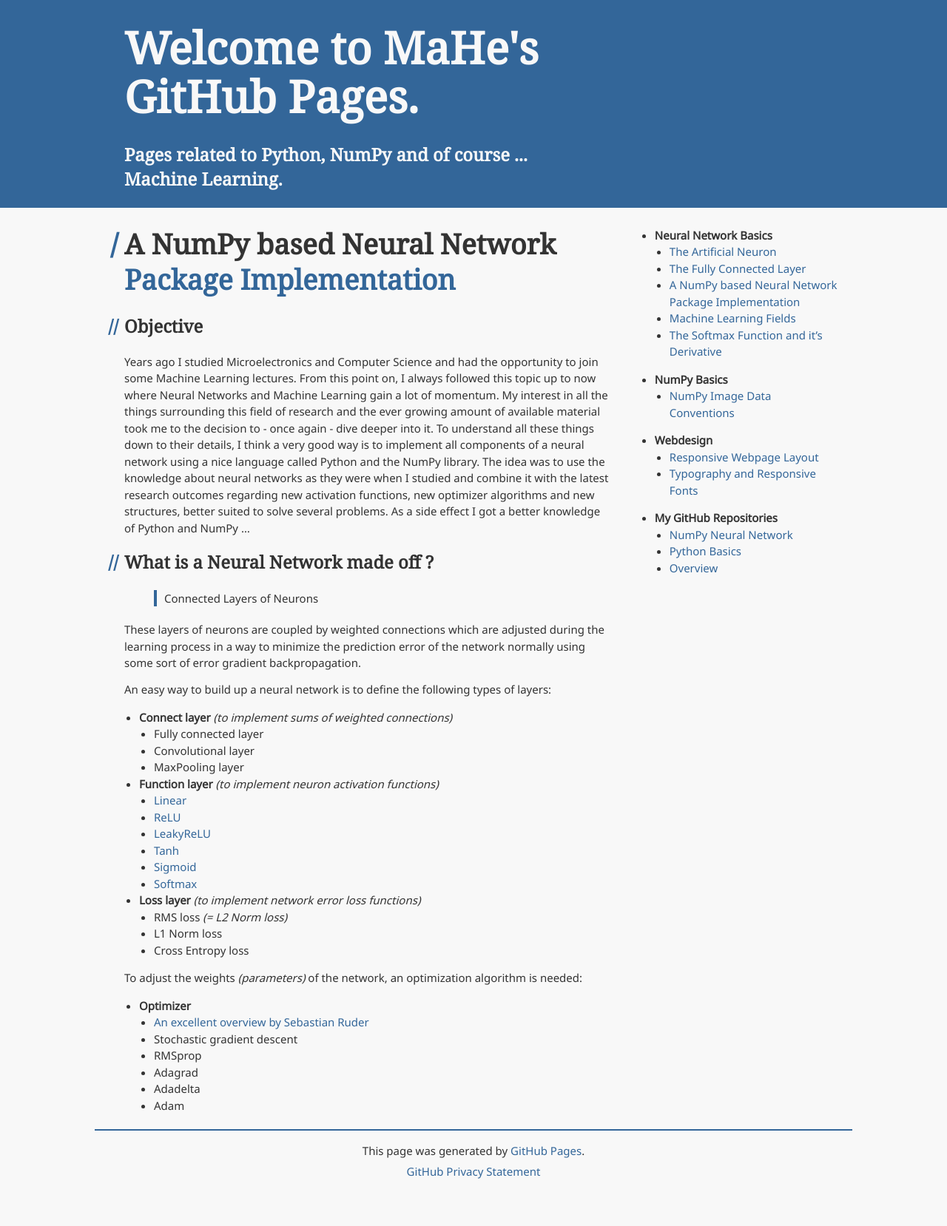
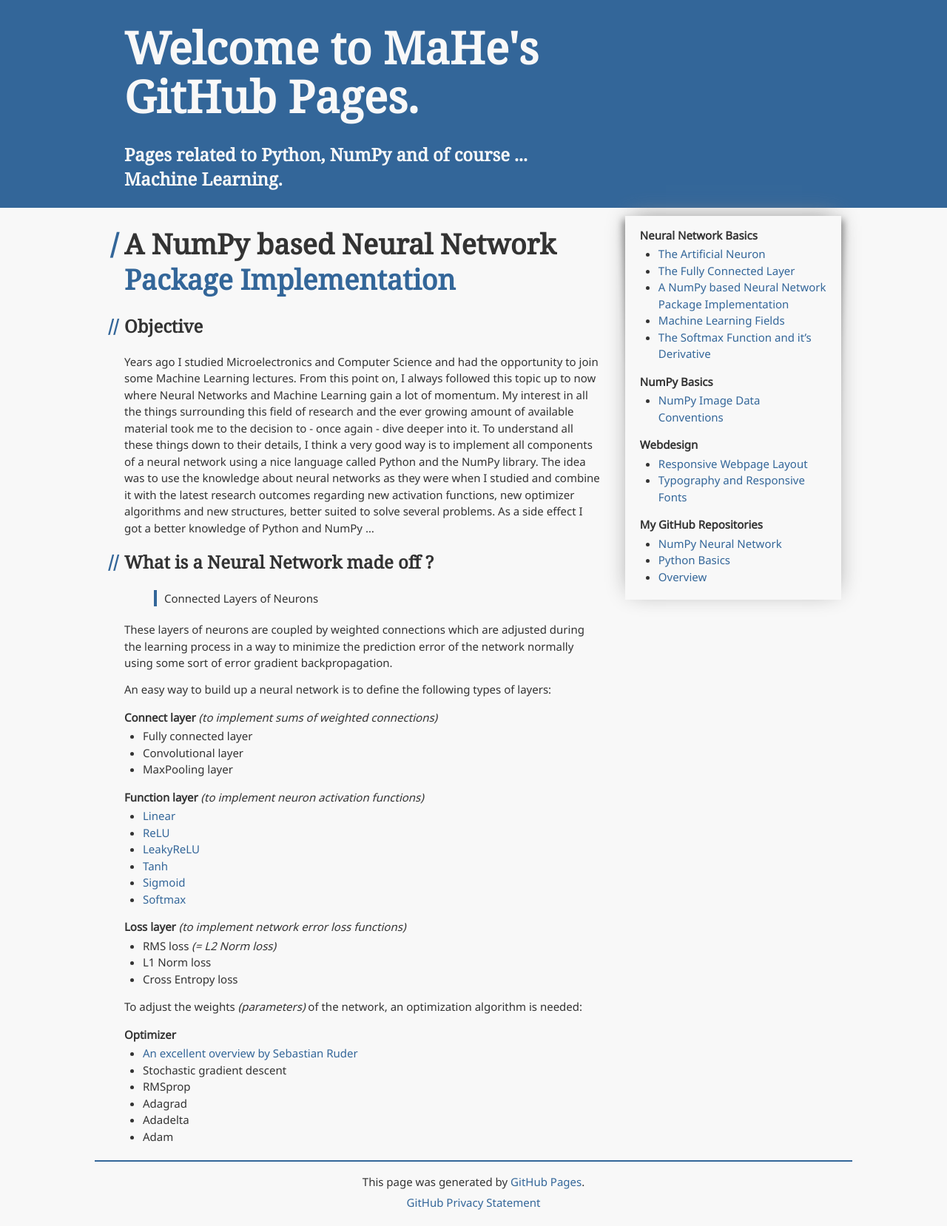
Before and after one commit to m-a-h-e/m-a-h-e.github.io, a Jekyll site: the page built from index.md, in a window 1280 px wide. Shown: the whole page at 74% size. Built offline with Jekyll 4.4.1, drawn with Linux system fonts in a browser that asks for light colours; our own code applies the rules of GitHub Pages for plain Markdown files; before the commit the page ends 1616 px from its top, so only the background shows below that.

Commit message:
added some lists and sidebar styles

```diff
--- a/assets/css/style.scss
+++ b/assets/css/style.scss
@@ -35,6 +35,9 @@ html {
 @media (min-width: 640px) {
     #sidebar {
         padding-top: 10px;
+    }
+    #content {
+        padding-right: 30px;
     }
 }
 @media (min-width: 960px) {
@@ -141,6 +144,12 @@ header a {
     background-color: var(--headerbg);
     color: var(--contentbg);
 }
+a {
+    text-decoration: none;
+}
+a:active, a:hover {
+    outline: 0;
+}
 #header a:active, #header a:hover {
     color: var(--headerlinkactive);
 }
@@ -160,65 +169,49 @@ header a {
 #content h4:before {
     color: var(--headerbg);
 }
-#content img,
-p.note {
-    box-shadow: 0px 0px 8px 0px var(--shadow);
-}
-pre.highlight,
-pre code {
-    background-color: var(--codebg);
-}
 hr {
     color: var(--headerbg);
 }
-blockquote {
-    border-left: 4px solid var(--headerbg);
-}
-
-#sidebar,
-#footer-wrapper {
-    border-top: 2px solid var(--headerbg);
-}
-@media (min-width: 640px) {
-    #sidebar {
-        border-style: none;
-    }
-}
 
 /* ================================================== */
-/* paragraphs, links, lists, blockquotes */
+/* blockquotes, notes */
 
-a {
-    text-decoration: none;
-}
-a:active, a:hover {
-    outline: 0;
-}
-#footer p {
-    text-align: center;
-    margin-top: 5px;
-    margin-bottom: 5px;
-}
-ul {
-    list-style: disc;
-    padding-left: 20px;
-}
 blockquote {
     padding-left: 10px;
     margin-top: 20px;
     margin-bottom: 20px;
+    border-left: 4px solid var(--headerbg);
 }
+p.note {
+    padding: 15px;
+    margin: 20px 0 20px 0;
+    box-shadow: 0px 0px 8px 0px var(--shadow);
+}
+
+/* ================================================== */
+/* code blocks */
+
+pre.highlight {
+    background-color: var(--codebg);
+    padding: 15px;
+}
+pre code {
+    background-color: var(--codebg);
+}
+
+/* ================================================== */
+/* images */
 
 #content p.caption {
     text-align: center;
     margin: 10px 0 20px 0;
 }
-
 #content img {
     display: block;
     padding: 15px;
     margin: 20px auto 8px auto;
     max-width: calc(100% - 20px);
+    box-shadow: 0px 0px 8px 0px var(--shadow);
 }
 
 @media (min-width: 512px) {
@@ -236,10 +229,79 @@ blockquote {
     }
 }
 
-p.note {
-    padding: 15px;
-    margin: 20px 0 20px 0;
+/* ================================================== */
+/* lists */
+
+ul {
+    list-style: disc;
 }
-pre.highlight {
-    padding: 15px;
+:not(li) > ul {
+    list-style-type: none;
+    padding-left: 0px;
 }
+:not(li) > ul > li > ul {
+    margin-top: 0.2em;
+}
+:not(li) > ul > li ul {
+    padding-left: 25px;
+}
+:not(li) > ul > li + li {
+    margin-top: 1em;
+}
+
+/* ================================================== */
+/* sidebar border and shadows */
+
+#sidebar {
+    border-top: 2px solid var(--headerbg);
+}
+@media (min-width: 640px) {
+    #sidebar {
+        border-style: none;
+    }
+}
+
+@media (min-width: 640px) {
+    #sidebar {
+        position: relative;
+        background-color: var(--contentbg);
+        padding-top: 0px;
+        margin-top: 10px;
+        margin-right: 15px;
+        margin-bottom: 15px;
+        width: calc(30% - 15px);
+        box-shadow: 0px -5px 30px -8px var(--shadow);
+    }
+    #sidebar:before,
+    #sidebar:after {
+        position: absolute;
+        content: "";
+        width: 10px;
+        height: calc(100% - 50px);
+        top: 5px;
+        background-color: var(--shadow);
+        z-index: -1;
+    }
+    #sidebar:before {
+        left: 15px;
+        box-shadow: -10px 0px 10px var(--shadow);
+        transform: rotate(-2deg);
+    }
+    #sidebar:after {
+        right: 15px;
+        box-shadow: 10px 0px 10px var(--shadow);
+        transform: rotate(2deg);
+    }
+}
+
+/* ================================================== */
+/* footer */
+
+#footer-wrapper {
+    border-top: 2px solid var(--headerbg);
+}
+#footer p {
+    text-align: center;
+    margin-top: 5px;
+    margin-bottom: 5px;
+}
```
